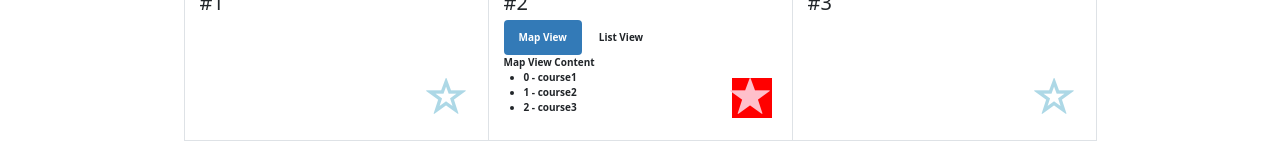
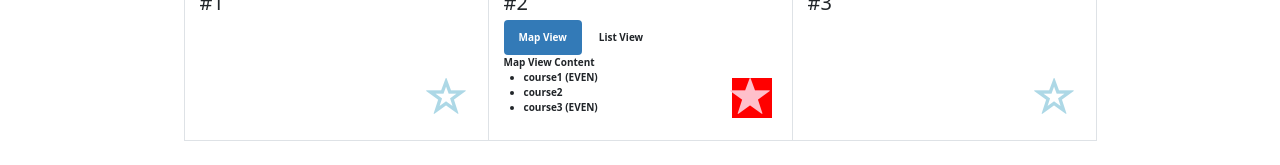
Before and after one commit to ioanachiorean/fav-movie, an Angular app: page / in a window 1280 px wide. Shown: the part 546-711 px from the top of the page. Built offline with nearby package versions, Linux system fonts and the light colour scheme.

Commit message:
changed *ngFor
from index to even

```diff
--- a/src/app/app.component.html
+++ b/src/app/app.component.html
@@ -39,7 +39,7 @@
             <div *ngSwitchDefault>Otherwise</div>
           </div>
           <ul>
-            <li *ngFor="let course of courses; index as i">{{ i }} - {{ course.name }} </li>
+            <li *ngFor="let course of courses; even as isEven"> {{ course.name }} <span *ngIf="isEven">(EVEN)</span> </li>
           </ul>
 
       </td>
```
